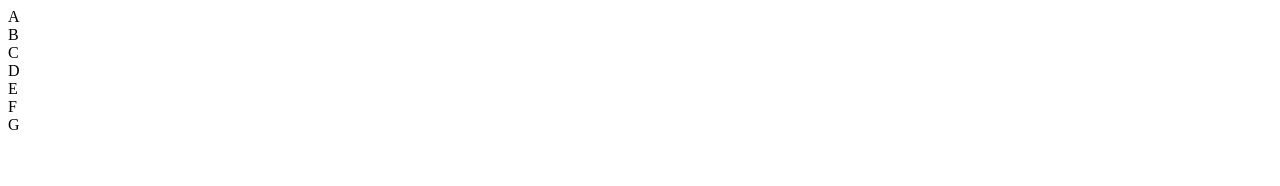
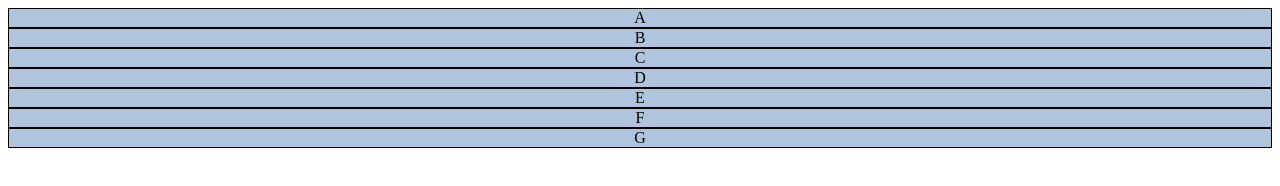
Before and after one commit to Caua-bernardob1/html-css, a plain HTML site: page exercicios/ex027/flex002/index.html in a window 1280 px wide. Drawn offline with Linux system fonts and the light colour scheme.

Commit message:
flex001 e 002 criados

```diff
--- a/exercicios/ex027/index.html
+++ b/exercicios/ex027/flex002/index.html
@@ -4,6 +4,18 @@
     <meta charset="UTF-8">
     <meta name="viewport" content="width=device-width, initial-scale=1.0">
     <title>Flexible box</title>
+    <style>
+        div.conteiner {
+            background-color: lightsalmon;
+            flex-direction: row;
+        }
+
+        div.item {
+            background-color: lightsteelblue;
+            border: 1px solid black;
+            text-align: center;
+        }
+    </style>
 </head>
 <body>
     <div class="conteiner">
```
